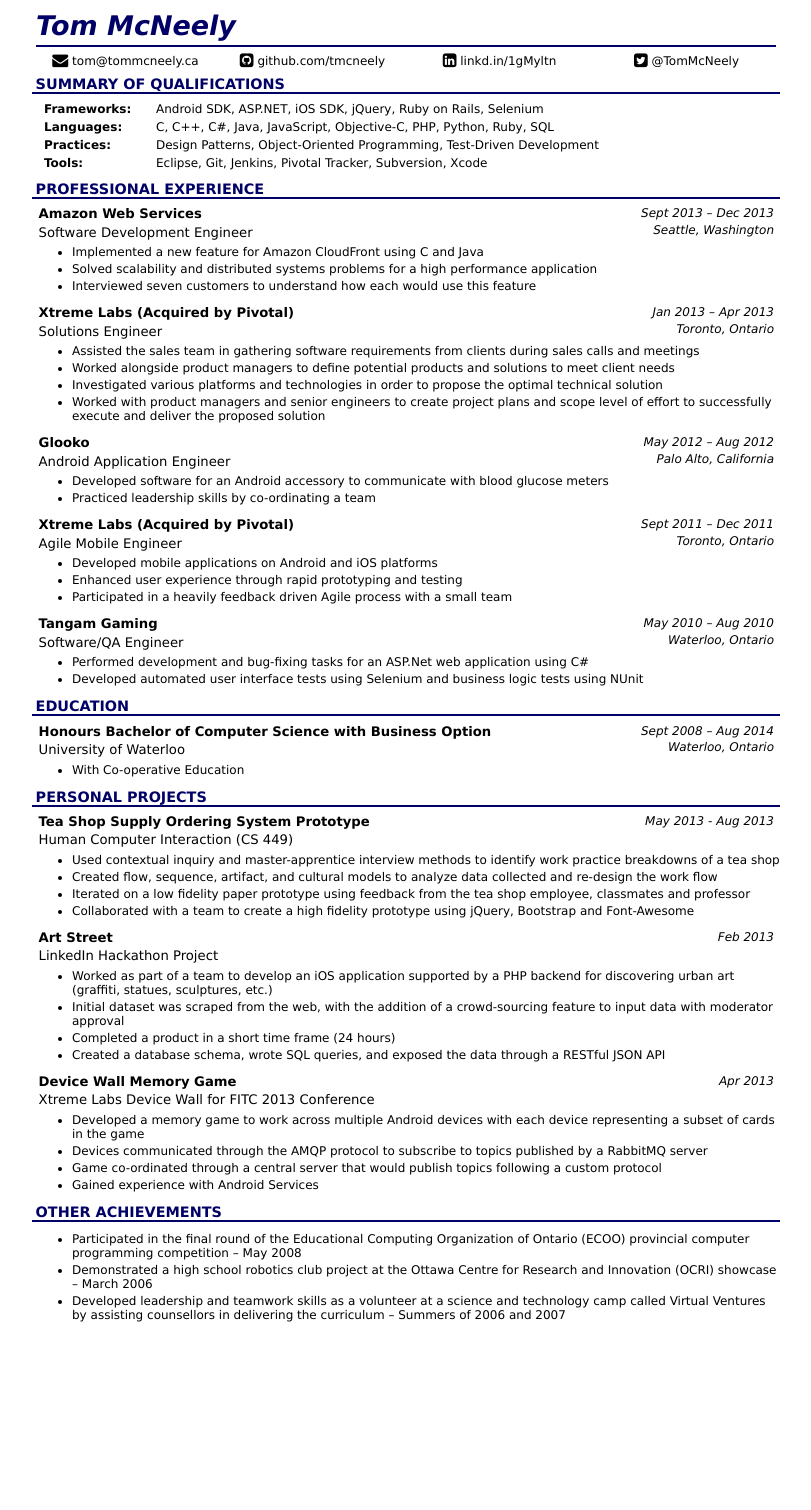
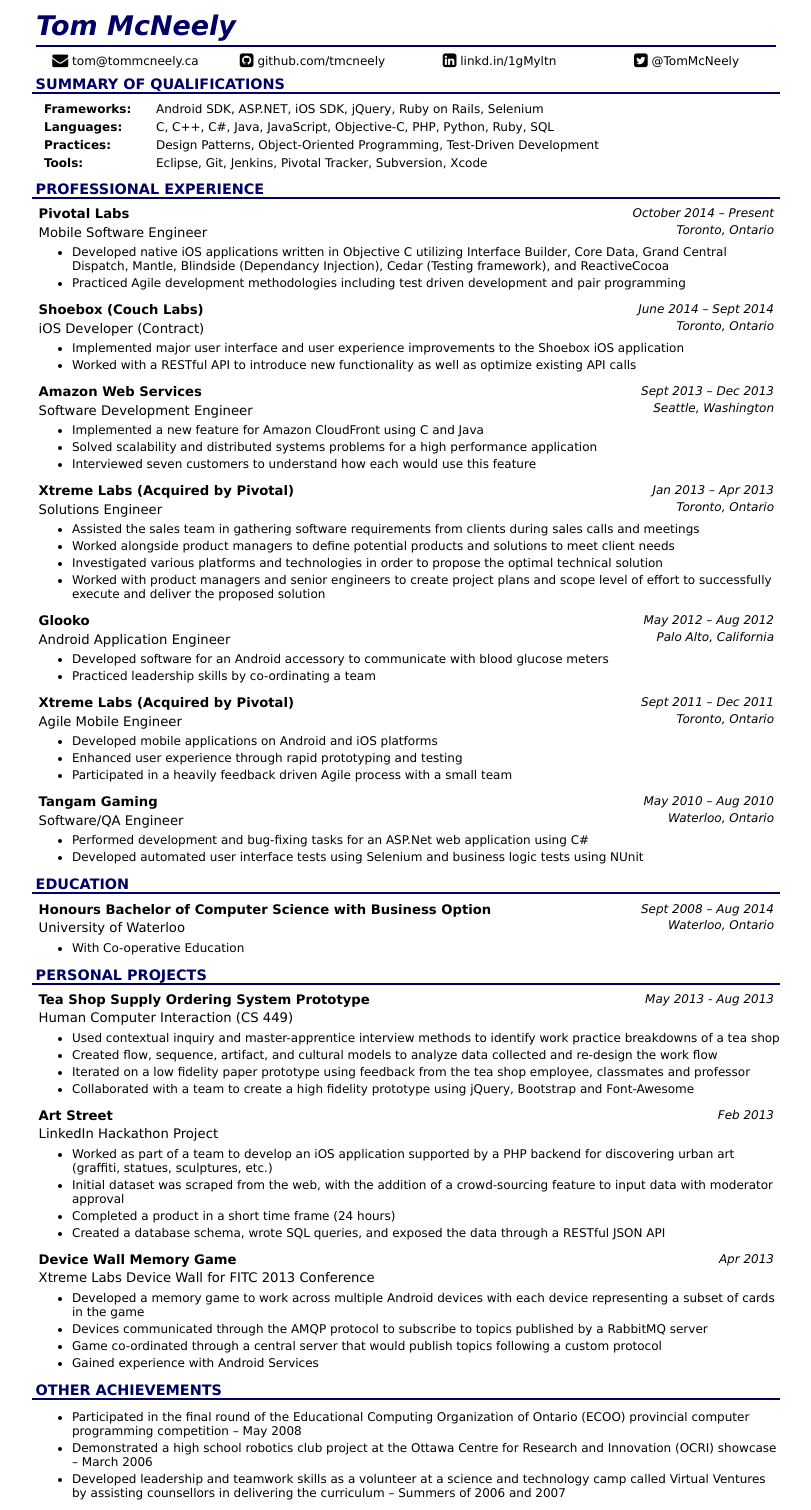
Before and after one commit to tmcneely/tmcneely.github.io, a Jekyll site: the page resume/index.html, which Jekyll copies as it is, in a window 1280 px wide. Shown: the whole page, without its empty margins (234-1045 px from the left). Built offline with Jekyll 4.4.1, drawn with Linux system fonts in a browser that asks for light colours; nearby versions of some CDN libraries; Markdown is read by kramdown in place of the engine named in the settings; before the commit the page ends 1332 px from its top, so only the background shows below that.

Commit message:
Added positions at Shoebox and Pivotal Labs to my resume.

```diff
--- a/resume/index.html
+++ b/resume/index.html
@@ -183,6 +183,47 @@
         </div>
 
         <h2>PROFESSIONAL EXPERIENCE</h2>
+
+
+        <div class="job">
+
+            <h3>Pivotal Labs</h3>
+
+            <h4>Mobile Software Engineer</h4>
+
+            <h5>October 2014 &ndash; Present</h5>
+
+            <h6>Toronto, Ontario</h6>
+
+            <ul>
+
+                <li>Developed native iOS applications written in Objective C utilizing Interface Builder, Core Data, Grand Central Dispatch, Mantle, Blindside (Dependancy Injection), Cedar (Testing framework), and ReactiveCocoa</li>
+
+                <li>Practiced Agile development methodologies including test driven development and pair programming</li>
+
+            </ul>
+
+        </div>
+
+        <div class="job">
+
+            <h3>Shoebox (Couch Labs)</h3>
+
+            <h4>iOS Developer (Contract)</h4>
+
+            <h5>June 2014 &ndash; Sept 2014</h5>
+
+            <h6>Toronto, Ontario</h6>
+
+            <ul>
+
+                <li>Implemented major user interface and user experience improvements to the Shoebox iOS application</li>
+
+                <li>Worked with a RESTful API to introduce new functionality as well as optimize existing API calls</li>
+
+            </ul>
+
+        </div>
 
         <div class="job">
 
```
